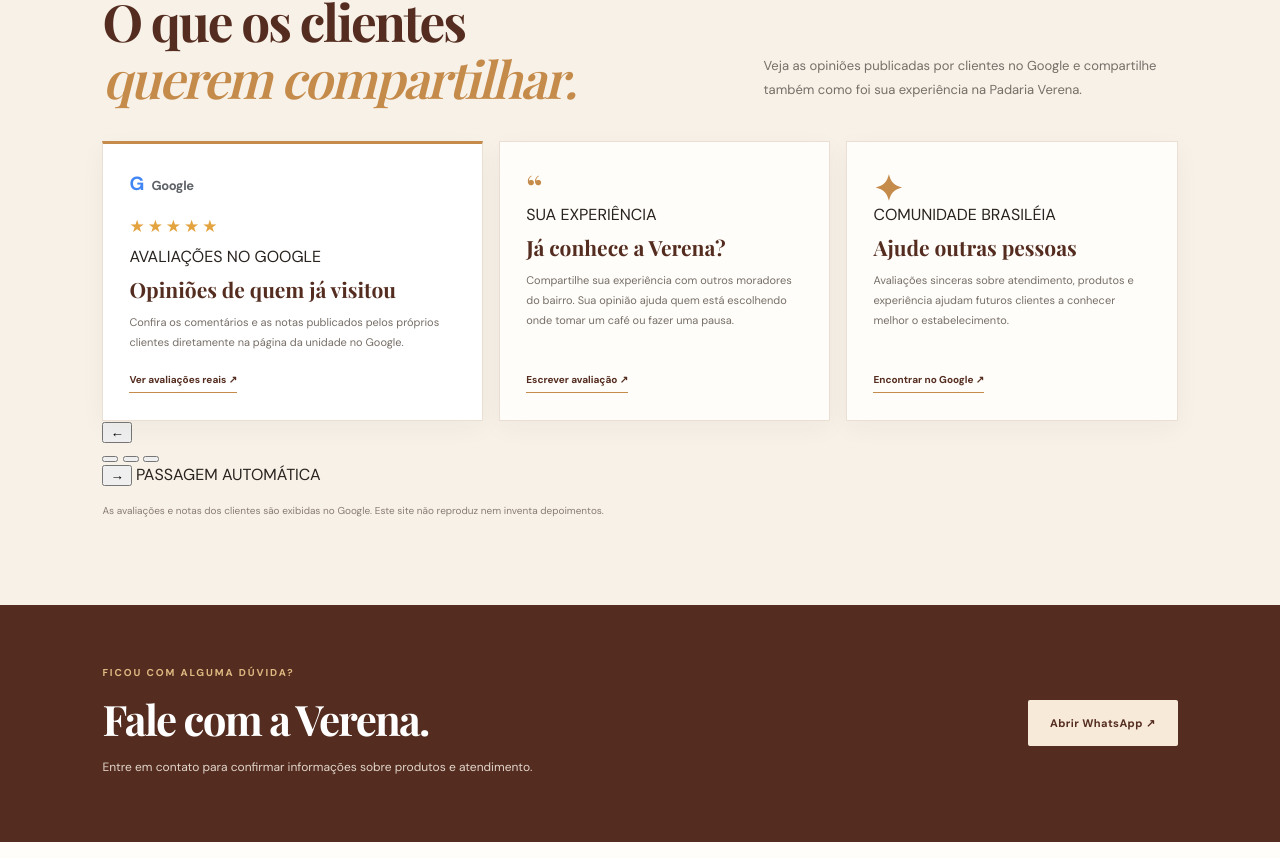
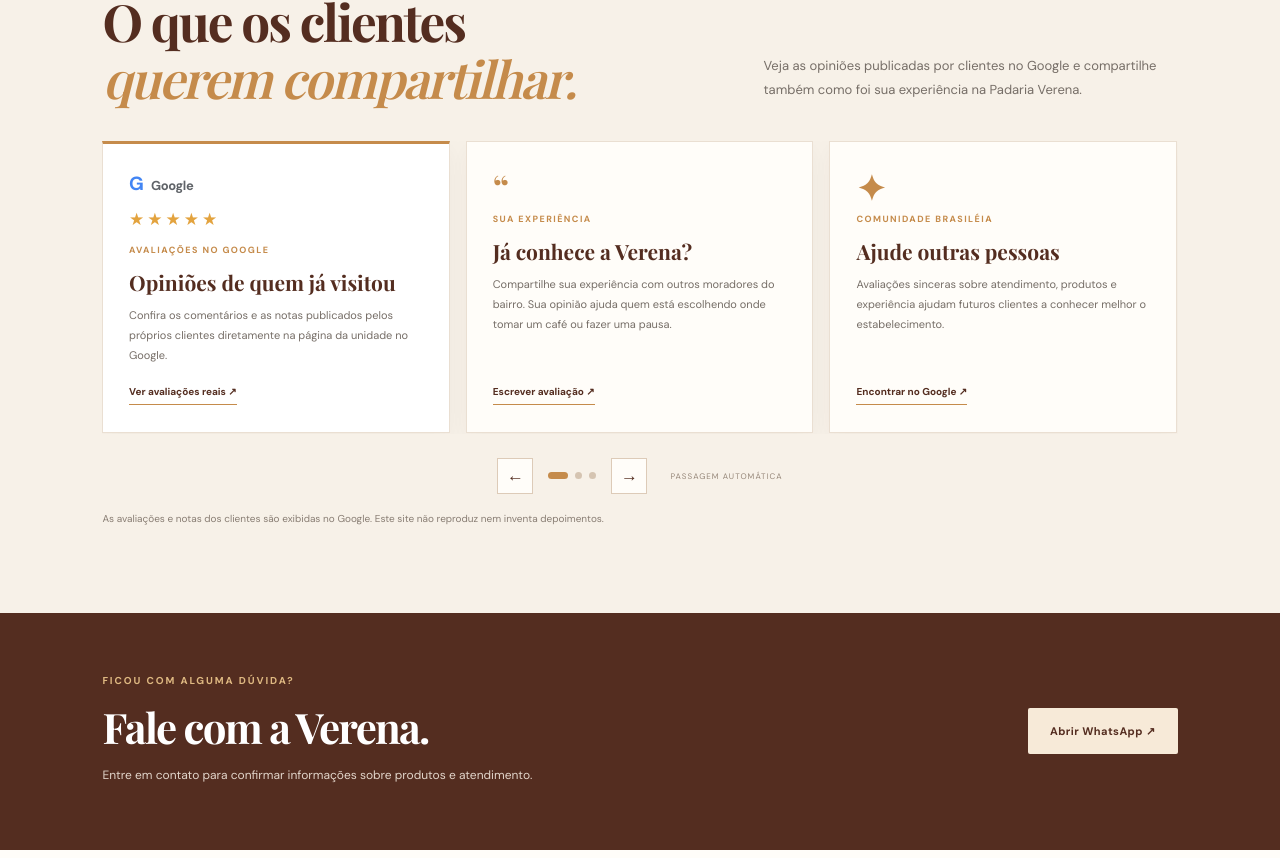
Before and after one commit to arturdiassilva09-prog/padaria-verena-brasileia, a plain HTML site: page index.html in a window 1280 px wide. Shown: the part 6133-6991 px from the top of the page. Drawn offline with nearby package versions, Linux system fonts and the light colour scheme.

Commit message:
Adiciona animação e controles ao carrossel de avaliações

```diff
--- a/style.css
+++ b/style.css
@@ -117,3 +117,21 @@ button:focus-visible,a:focus-visible{outline:2px solid var(--gold);outline-offse
 .reviews-disclaimer{font-size:10px;color:#887d73;margin:18px 0 0}
 @media(max-width:850px){.reviews-heading{grid-template-columns:1fr;gap:12px}.reviews-track{grid-template-columns:1fr 1fr}.review-feature{grid-column:1/-1;min-height:220px}}
 @media(max-width:600px){.reviews{padding-top:62px;padding-bottom:65px}.reviews-track{display:flex;overflow-x:auto;scroll-snap-type:x mandatory;padding:2px 2px 15px;margin-right:-8%;scrollbar-width:thin}.review-card{flex:0 0 84%;min-height:250px;scroll-snap-align:start;padding:24px 22px}.reviews-heading>p{font-size:12px}}
+
+
+/* Carrossel de avaliações: avanço automático, controles e adaptação mobile */
+.reviews-window{overflow:hidden;width:100%}
+.reviews-track{display:flex;gap:16px;transition:transform .65s cubic-bezier(.22,.75,.25,1);will-change:transform}
+.reviews-track .review-card{flex:0 0 calc((100% - 32px)/3);min-width:0}
+.review-source{font-size:9px;letter-spacing:.16em;font-weight:700;color:var(--gold);margin:9px 0 4px}
+.review-feature .review-stars{margin:12px 0 5px}
+.reviews-controls{display:flex;align-items:center;justify-content:center;gap:15px;margin-top:24px}
+.review-arrow{width:36px;height:36px;border:1px solid #ddcbb8;background:var(--paper);color:var(--coffee);font-size:17px;cursor:pointer;transition:.2s}
+.review-arrow:hover{background:var(--coffee);color:#fff}
+.review-dots{display:flex;align-items:center;gap:7px}
+.review-dots button{width:7px;height:7px;border:0;border-radius:50%;padding:0;background:#d5c4b1;cursor:pointer}
+.review-dots button.active{width:20px;border-radius:10px;background:var(--gold)}
+.review-auto-label{font-size:8px;letter-spacing:.13em;color:#968779;margin-left:8px}
+@media(max-width:850px){.reviews-track .review-card{flex:0 0 calc((100% - 16px)/2)}}
+@media(max-width:600px){.reviews-track .review-card{flex:0 0 100%}.reviews-controls{gap:12px}.review-auto-label{font-size:7px}}
+@media(prefers-reduced-motion:reduce){.reviews-track{transition:none}}
```
